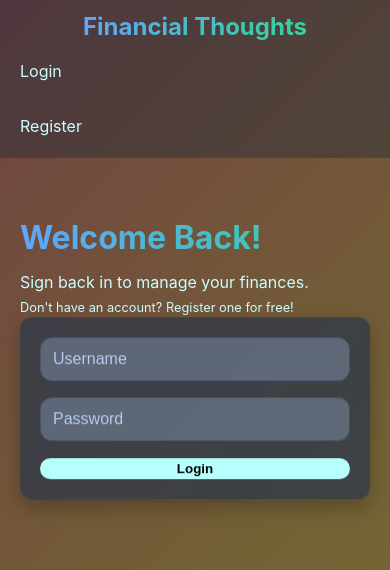
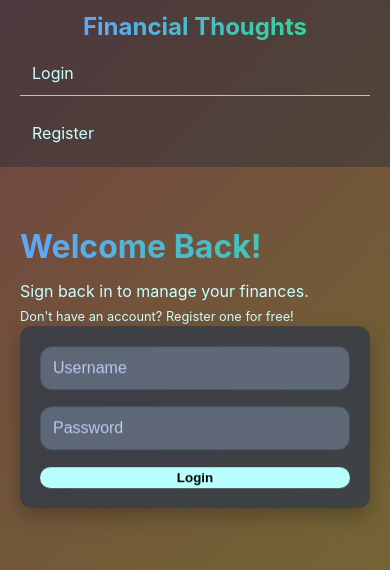
Before and after one commit to rrayr/capstone-project, a React (Vite) app in the folder financial-thoughts/frontend/: page /login in a window 390 px wide. Shown: the top 570 px of the page. Built offline with nearby package versions, Linux system fonts and the light colour scheme; no server answers.

Commit message:
css latest

```diff
--- a/financial-thoughts/frontend/src/components/Navbar.jsx
+++ b/financial-thoughts/frontend/src/components/Navbar.jsx
@@ -31,7 +31,7 @@ function NavBar({ token, setToken }) {
       <Link to="/budget">Budget</Link>
       <Link to="/reminders">Reminders</Link>
 
-      <button
+      <button className="btn btn-secondary"
         onClick={() => {
           setToken(null);
           localStorage.removeItem("token");
--- a/financial-thoughts/frontend/src/styles/global.css
+++ b/financial-thoughts/frontend/src/styles/global.css
@@ -44,13 +44,13 @@
     width: 100%;
   }
 
-  .nav a {
+  .navbar a {
     display: block;
     padding: 12px;
     border-bottom: 1px solid rgba(163, 255, 253, 0.79);
   }
 
-  .nav a:last-child {
+  .navbar a:last-child {
     border-bottom: none;
   }
 
```
